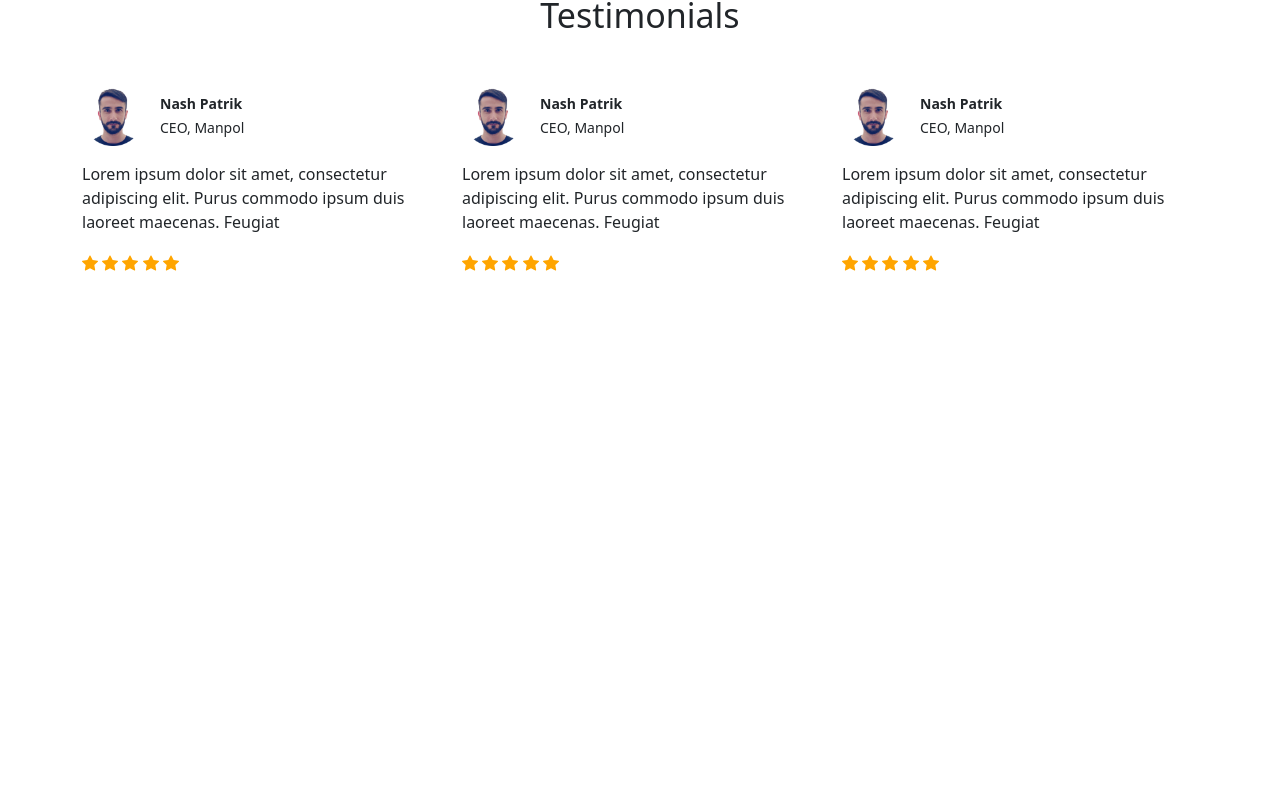
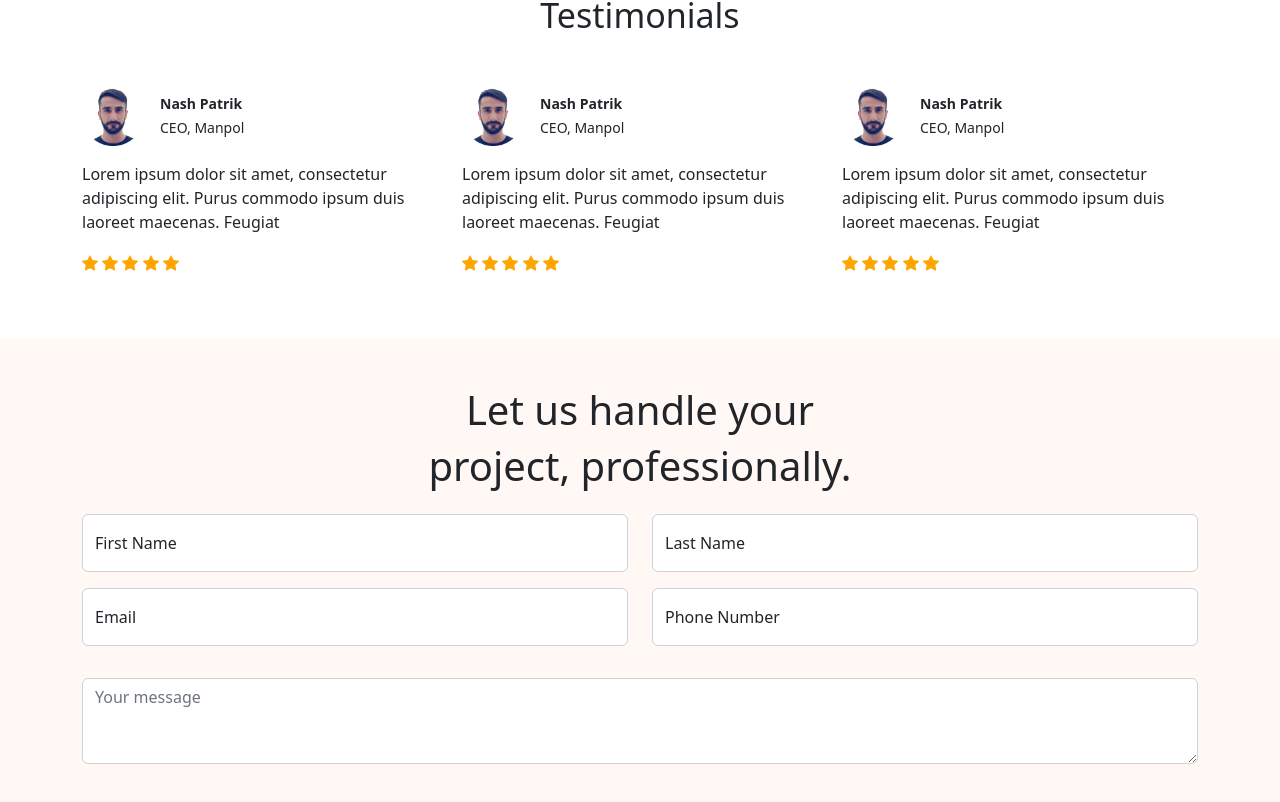
Before and after one commit to Nahid-07/Jerin-s-parlour-client, a React (Create React App) app: page / in a window 1280 px wide. Shown: the part 1723-2525 px from the top of the page. Before the commit the page ends 2061 px from the top, so only its background shows below. Built offline with nearby package versions, Linux system fonts and the light colour scheme.

Commit message:
handle project form added

```diff
--- a/package.json
+++ b/package.json
@@ -12,6 +12,7 @@
     "react": "^18.2.0",
     "react-bootstrap": "^2.6.0",
     "react-dom": "^18.2.0",
+    "react-hook-form": "^7.40.0",
     "react-icons": "^4.7.1",
     "react-router-dom": "^6.4.3",
     "react-scripts": "5.0.1",
--- /dev/null
+++ b/src/Pages/Home/HandleForm/HandleForm.js
@@ -0,0 +1,51 @@
+import React from "react";
+import { Col, Container, FloatingLabel, Form, Row } from "react-bootstrap";
+
+const HandleForm = () => {
+  return (
+    <div style={{ backgroundColor: "#FFF8F5" }} className="p-5">
+      <Container>
+        <div className="text-center">
+          <h1>Let us handle your</h1>
+          <h1>project, professionally.</h1>
+        </div>
+        <form action="">
+          <Row className="mt-4">
+            <Col md={6}>
+              <FloatingLabel
+                controlId="floatingInput"
+                label="First Name"
+                className="mb-3"
+              >
+                <Form.Control type="text" placeholder="name@example.com" />
+              </FloatingLabel>
+              <FloatingLabel controlId="floatingPassword" label="Email">
+                <Form.Control type="Email" placeholder="Password" />
+              </FloatingLabel>
+            </Col>
+            <Col md={6} className="mt-3 mt-md-0">
+              <FloatingLabel
+                controlId="floatingInput"
+                label="Last Name"
+                className="mb-3"
+              >
+                <Form.Control type="email" placeholder="name@example.com" />
+              </FloatingLabel>
+              <FloatingLabel controlId="floatingPassword" label="Phone Number">
+                <Form.Control type="text" placeholder="Phone Number" />
+              </FloatingLabel>
+            </Col>
+          </Row>
+          <Row
+            className="mt-3"
+            style={{ padding: "1rem .75rem", borderRadius: ".375rem" }}
+          >
+            <Form.Control as="textarea" rows={3} placeholder="Your message" />
+          </Row>
+        </form>
+      </Container>
+    </div>
+  );
+};
+
+export default HandleForm;
--- a/src/Pages/Home/Home.js
+++ b/src/Pages/Home/Home.js
@@ -1,5 +1,6 @@
 import React from 'react';
 import Banner from './Banner/Banner';
+import HandleForm from './HandleForm/HandleForm';
 import Hero from './Hero/Hero';
 import Services from './Services/Services';
 import Testimonial from './Testimonial/Testimonial';
@@ -11,6 +12,7 @@ const Home = () => {
         <Services></Services>
         <Banner></Banner>
         <Testimonial></Testimonial>
+        <HandleForm></HandleForm>
       </div>
     );
 };
```
Also changed, not shown: 1 other file (tests, documents, lock files or other folders).
